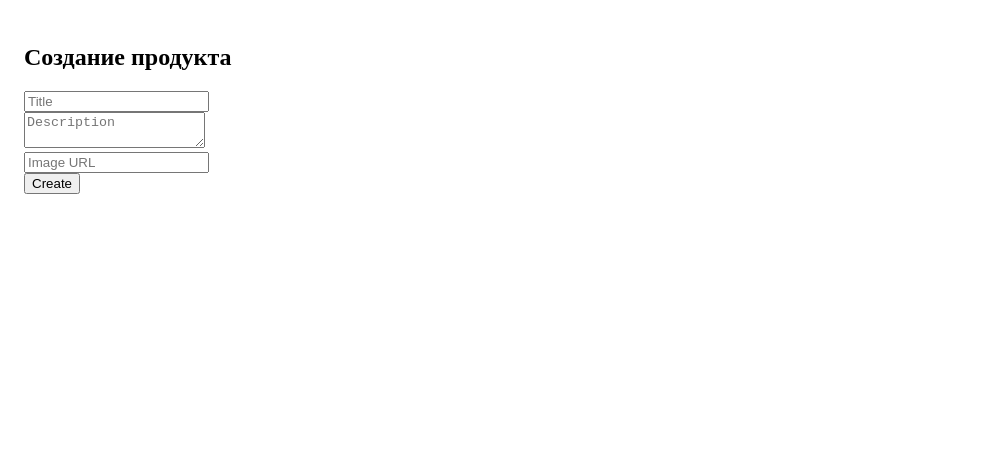
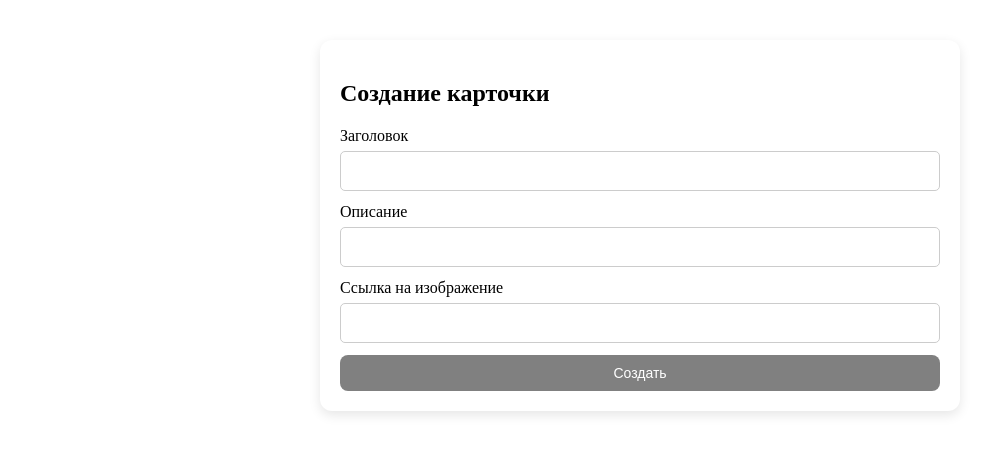
Before and after one commit to aldizza/AkatovTest, a React (Vite) app: page /create-product in a window 1280 px wide. Shown: the top 454 px of the page, without its empty margins (0-996 px from the left). Built offline with nearby package versions, Linux system fonts and the light colour scheme.

Commit message:
Создание продукта c валидацией

```diff
--- /dev/null
+++ b/src/components/ Button/Button.css
@@ -0,0 +1,14 @@
+.custom-button {
+    padding: 10px 20px;
+    font-size: 14px;
+    border: none;
+    border-radius: 8px;
+    background-color: grey;
+    color: #fff;
+    cursor: pointer;
+    transition: background-color 0.2s ease-in-out;
+  }
+
+  .custom-button:hover {
+    background-color: black;
+  }
--- /dev/null
+++ b/src/components/ Button/Button.tsx
@@ -0,0 +1,18 @@
+import React from 'react'
+import './Button.css'
+
+interface ButtonProps {
+  onClick?: () => void
+  children: React.ReactNode
+  type?: 'button' | 'submit' | 'reset'
+}
+
+const Button: React.FC<ButtonProps> = ({ onClick, children, type = 'button' }) => {
+  return (
+    <button className="custom-button" onClick={onClick} type={type}>
+      {children}
+    </button>
+  )
+}
+
+export default Button
--- /dev/null
+++ b/src/components/CreateProductPage/CreateProductPage.css
@@ -0,0 +1,33 @@
+.create-form-container {
+    padding: 20px;
+    max-width: 600px;
+    margin: 40px auto;
+    background-color: #fff;
+    border-radius: 12px;
+    box-shadow: 0 4px 12px rgba(0, 0, 0, 0.1);
+}
+
+.create-form {
+    display: flex;
+    flex-direction: column;
+}
+
+.create-form label {
+    font-size: 16px;
+    margin-bottom: 6px;
+}
+
+.create-form input {
+    padding: 10px;
+    margin-bottom: 12px;
+    border: 1px solid #ccc;
+    border-radius: 5px;
+    font-size: 16px;
+}
+
+.error-text {
+    color: red;
+    font-size: 13px;
+    margin-top: -10px;
+    margin-bottom: 10px;
+}
--- a/src/components/CreateProductPage/CreateProductPage.tsx
+++ b/src/components/CreateProductPage/CreateProductPage.tsx
@@ -1,24 +1,125 @@
+// import React, { useState } from 'react'
+// import { useDispatch } from 'react-redux'
+// import { useNavigate } from 'react-router-dom'
+// import { addProduct } from '../../features/products/productsSlice'
+// import { generateId } from '../../utils/generateId'
+// import Button from '../ Button/Button'
+// import './CreateProductPage.css'
+
+// const CreateProduct: React.FC = () => {
+//   const dispatch = useDispatch()
+//   const navigate = useNavigate()
+
+//   const [title, setTitle] = useState('')
+//   const [description, setDescription] = useState('')
+//   const [image, setImage] = useState('')
+//   const [error, setError] = useState('')
+
+//   const handleSubmit = (e: React.FormEvent) => {
+//     e.preventDefault()
+//     if (!title.trim() || !description.trim() || !image.trim()) {
+//       setError('Требуется заполнить все поля')
+//       return
+//     }
+
+//     dispatch(
+//       addProduct({
+//         id: generateId(),
+//         title,
+//         description,
+//         image,
+//         liked: false,
+//       })
+//     )
+//     navigate('/products/:id')
+//   }
+
+//   return (
+//     <div style={{ padding: '1rem' }}>
+//       <h2>Создание новой карточки</h2>
+//       {error && <p style={{ color: 'red' }}>{error}</p>}
+//       <form onSubmit={handleSubmit}>
+//         <input
+//           type="text"
+//           placeholder="Title"
+//           value={title}
+//           onChange={e => setTitle(e.target.value)}
+//         /><br />
+//         <textarea
+//           placeholder="Description"
+//           value={description}
+//           onChange={e => setDescription(e.target.value)}
+//         /><br />
+//         <input
+//           type="text"
+//           placeholder="Image URL"
+//           value={image}
+//           onChange={e => setImage(e.target.value)}
+//         /><br />
+//         <Button type="submit">Create</Button>
+//       </form>
+//     </div>
+//   )
+// }
+
+// export default CreateProduct
+
+
 import React, { useState } from 'react'
 import { useDispatch } from 'react-redux'
 import { useNavigate } from 'react-router-dom'
 import { addProduct } from '../../features/products/productsSlice'
 import { generateId } from '../../utils/generateId'
+import './CreateProductPage.css'
+import Button from '../ Button/Button'
 
-const CreateProduct: React.FC = () => {
+const CreateProductPage: React.FC = () => {
   const dispatch = useDispatch()
   const navigate = useNavigate()
 
   const [title, setTitle] = useState('')
   const [description, setDescription] = useState('')
   const [image, setImage] = useState('')
-  const [error, setError] = useState('')
+
+  const [errors, setErrors] = useState({
+    title: '',
+    description: '',
+    image: '',
+  })
+
+  const validate = () => {
+    const newErrors = {
+      title: '',
+      description: '',
+      image: '',
+    }
+    let isValid = true
+
+    if (!title.trim()) {
+      newErrors.title = 'Введите заголовок'
+      isValid = false
+    }
+
+    if (!description.trim()) {
+      newErrors.description = 'Введите описание'
+      isValid = false
+    }
+
+    if (!image.trim()) {
+      newErrors.image = 'Введите ссылку на изображение'
+      isValid = false
+    } else if (!/^https?:\/\/.+\.(jpg|jpeg|png|gif|webp)$/i.test(image)) {
+      newErrors.image = 'Введите корректную ссылку на изображение'
+      isValid = false
+    }
+
+    setErrors(newErrors)
+    return isValid
+  }
 
   const handleSubmit = (e: React.FormEvent) => {
     e.preventDefault()
-    if (!title.trim() || !description.trim() || !image.trim()) {
-      setError('Требуется заполнить все поля')
-      return
-    }
+    if (!validate()) return
 
     dispatch(
       addProduct({
@@ -29,35 +130,44 @@ const CreateProduct: React.FC = () => {
         liked: false,
       })
     )
-    navigate('/products/:id')
+
+    navigate('/products')
   }
 
   return (
-    <div style={{ padding: '1rem' }}>
-      <h2>Создание продукта</h2>
-      {error && <p style={{ color: 'red' }}>{error}</p>}
-      <form onSubmit={handleSubmit}>
+    <div className="create-form-container">
+      <h2>Создание карточки</h2>
+      <form className="create-form" onSubmit={handleSubmit}>
+        <label htmlFor="title">Заголовок</label>
         <input
+          id="title"
           type="text"
-          placeholder="Title"
           value={title}
-          onChange={e => setTitle(e.target.value)}
-        /><br />
-        <textarea
-          placeholder="Description"
+          onChange={(e) => setTitle(e.target.value)}
+        />
+        {errors.title && <p className="error-text">{errors.title}</p>}
+
+        <label htmlFor="description">Описание</label>
+        <input
+          id="description"
           value={description}
-          onChange={e => setDescription(e.target.value)}
-        /><br />
+          onChange={(e) => setDescription(e.target.value)}
+        />
+        {errors.description && <p className="error-text">{errors.description}</p>}
+
+        <label htmlFor="image">Ссылка на изображение</label>
         <input
+          id="image"
           type="text"
-          placeholder="Image URL"
           value={image}
-          onChange={e => setImage(e.target.value)}
-        /><br />
-        <button type="submit">Create</button>
+          onChange={(e) => setImage(e.target.value)}
+        />
+        {errors.image && <p className="error-text">{errors.image}</p>}
+
+        <Button type="submit">Создать</Button>
       </form>
     </div>
   )
 }
 
-export default CreateProduct
+export default CreateProductPage
--- /dev/null
+++ b/src/components/ProductDetailPage/ProductDetailPage.css
@@ -0,0 +1,34 @@
+.detail-container {
+    max-width: 800px;
+    margin: 40px auto;
+    padding: 20px;
+    background-color: #fff;
+    border-radius: 16px;
+    box-shadow: 0 4px 16px rgba(0, 0, 0, 0.1);
+    text-align: center;
+  }
+
+  .detail-container img {
+    width: 100%;
+    max-width: 400px;
+    height: auto;
+    object-fit: cover;
+    border-radius: 12px;
+    margin-bottom: 20px;
+  }
+
+  .detail-container h2 {
+    margin-bottom: 10px;
+  }
+
+  .detail-container p {
+    color: #555;
+    margin-bottom: 20px;
+    line-height: 1.5;
+  }
+
+  /* .p {
+    white-space: nowrap;
+    overflow: hidden;
+    text-overflow: ellipsis;
+  } */
--- a/src/components/ProductDetailPage/ProductDetailPage.tsx
+++ b/src/components/ProductDetailPage/ProductDetailPage.tsx
@@ -2,6 +2,8 @@ import React from 'react'
 import { useParams, useNavigate } from 'react-router-dom'
 import { useSelector } from 'react-redux'
 import { RootState } from '../../app/store'
+import './ProductDetailPage.css'
+import Button from '../ Button/Button'
 
 const ProductDetail: React.FC = () => {
   const { id } = useParams()
@@ -23,11 +25,11 @@ const ProductDetail: React.FC = () => {
   if (!actualProduct) return <div>Котик не найден</div>
 
   return (
-    <div style={{ padding: '1rem' }}>
+    <div className="detail-container">
       <img src={actualProduct.image} alt={actualProduct.title} style={{ width: '300px' }} />
       <h2>{actualProduct.title}</h2>
       <p>{actualProduct.description}</p>
-      <button onClick={() => navigate('/products')}>К списку карточек</button>
+      <Button onClick={() => navigate('/products')}>К списку карточек</Button>
     </div>
   )
 }
--- a/src/components/ProductList/ProductList.css
+++ b/src/components/ProductList/ProductList.css
@@ -42,6 +42,7 @@
   max-height: 3em;
   overflow: hidden;
   text-overflow: ellipsis;
+  white-space: nowrap;
 }
 
 .actions {
--- a/src/components/ProductList/ProductList.tsx
+++ b/src/components/ProductList/ProductList.tsx
@@ -12,6 +12,9 @@ import {
 import { RootState } from '../../app/store'
 
 import './ProductList.css'
+import Button from '../ Button/Button'
+import { useNavigate } from 'react-router-dom'
+
 
 const ProductList: React.FC = () => {
   const dispatch = useDispatch()
@@ -44,17 +47,21 @@ const ProductList: React.FC = () => {
     dispatch(refreshProducts())
   }
 
+
   const filteredProducts = showFavorites
     ? products.filter((product) => product.liked)
     : products
 
+  const navigate = useNavigate()
+
   return (
     <div>
       <div style={{ display: 'flex', gap: '10px', padding: '0 20px' }}>
-        <button onClick={handleFilterToggle}>
-          {showFavorites ? 'Показать все' : 'Показать избранные'}
-        </button>
-        <button onClick={handleRefresh}>Обновить все карточки</button>
+        <Button onClick={handleFilterToggle}>
+          {showFavorites ? 'Показать все карточки' : 'Показать избранные'}
+        </Button>
+        <Button onClick={handleRefresh}>Обновить все карточки</Button>
+        <Button onClick={() => navigate('/create-product')}>Создание карточки</Button>
       </div>
 
       {loading && <p>Загрузка...</p>}
--- a/src/components/ProductPage/ProductPage.tsx
+++ b/src/components/ProductPage/ProductPage.tsx
@@ -2,6 +2,7 @@ import React from 'react'
 import { useParams, Link } from 'react-router-dom'
 import { useSelector } from 'react-redux'
 import { RootState } from '../../app/store'
+import './ProductPage.css'
 
 const ProductPage: React.FC = () => {
   const { id } = useParams<{ id: string }>()
--- a/src/features/products/productsSlice.ts
+++ b/src/features/products/productsSlice.ts
@@ -35,7 +35,7 @@ export const fetchProducts = createAsyncThunk('products/fetchProducts', async ()
     image: item.url,
     liked: false,
     title: `Котик #${index + 1}`,
-    description: `Милый котик id ${item.id}.`,
+    description: `Милый котик id ${item.id} принесет радость и удачу в ваш дом. Кошки, которых любят, приносят счастье.`,
   }))
 })
 
@@ -48,7 +48,7 @@ export const refreshProducts = createAsyncThunk('products/refreshProducts', asyn
     image: item.url,
     liked: false,
     title: `Котик #${index + 1}`,
-    description: `Милый котик id ${item.id}.`,
+    description: `Милый котик id ${item.id} принесет радость и удачу в ваш дом. Кошки, которых любят, приносят счастье.`,
   }))
 })
 
```
Also changed, not shown: src/components/ProductPage/ProductPage.css (added, +47 -0 lines).
